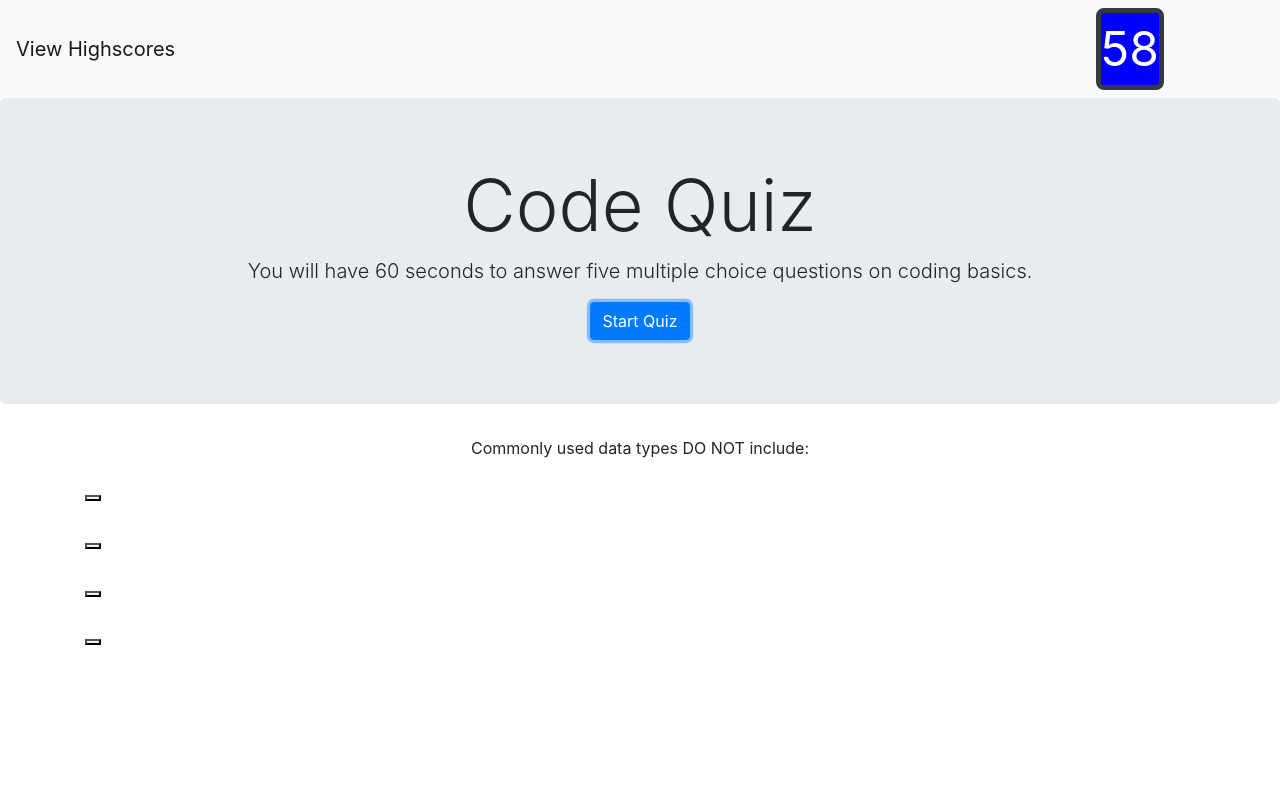
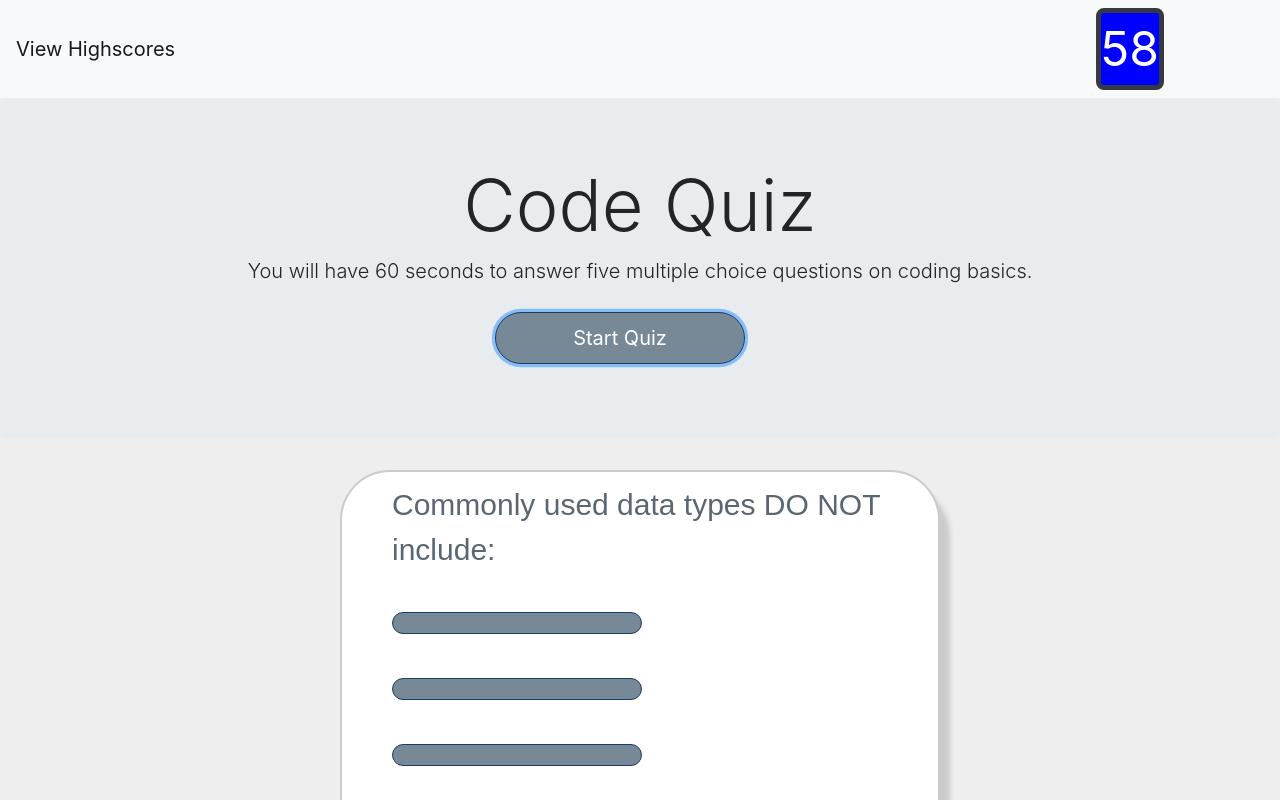
Before and after one commit to mfortier14/WebAPI, a plain HTML site: page index.html in a window 1280 px wide. Both pictures are taken after a click on the button "Start Quiz". Shown: the top 800 px of the page. Drawn offline with nearby package versions, Linux system fonts and the light colour scheme.

Commit message:
css changes

```diff
--- a/assets/css/style.css
+++ b/assets/css/style.css
@@ -10,54 +10,50 @@
     margin-right: 100px;
 }
 
-#question {
-    text-align: center;
-    margin-bottom: 20px;
+
+body {
+    background-color: #eeeeee;
 }
 
-#responseDiv {
-    margin: auto;
-    width: 40%;
+.container {
+    width: 600px;
+    height: 500px;
+    margin: 0 auto;
+    background-color: #fff;
+    padding: 10px 50px 50px 50px;
+    border-radius: 50px;
+    border: 2px solid #cbcbcb;
+    box-shadow: 10px 15px 5px #cbcbcb;
 }
 
-.responseOne {
-    color: white;
-    background: purple;
-    width: fit-content;
-    box-shadow: 5px 5px 5px black;
-    border-radius: 12px;
-    padding: 4px;
+.container #question {
+    font-family: sans-serif;
+    font-size: 30px;
+    color: #5a6772;
 }
 
-.responseTwo {
-    color: white;
-    background: purple;
-    width: fit-content;
-    box-shadow: 5px 5px 5px black;
-    border-radius: 12px;
-    padding: 4px;
+.buttons {
+    margin-top: 30px;
 }
 
-.responseThree {
-    color: white;
-    background: purple;
-    width: fit-content;
-    box-shadow: 5px 5px 5px black;
-    border-radius: 12px;
-    padding: 4px;
+.choiceOne, .choiceTwo, .choiceThree, .choiceFour {
+    background-color: #778897;
+    width: 250px;
+    font-size: 20px;
+    color: #fff;
+    border: 1px solid #1d3c6a;
+    border-radius: 50px;
+    margin: 10px 40px 10px 0px;
+    padding: 10px 10px;
 }
 
-.responseFour {
-    color: white;
-    background: purple;
-    width: fit-content;
-    box-shadow: 5px 5px 5px black;
-    border-radius: 12px;
-    padding: 4px;
+#quiz {
+    background-color: #778897;
+    width: 250px;
+    font-size: 20px;
+    color: #fff;
+    border: 1px solid #1d3c6a;
+    border-radius: 50px;
+    margin: 10px 40px 10px 0px;
+    padding: 10px 10px;
 }
-
-#questionDisplay {
-    display: none;
-    text-align: center;
-
-}
--- a/assets/js/questions.js
+++ b/assets/js/questions.js
@@ -66,8 +66,8 @@ var questions = [
   var Score = 0;
 
   $("#quiz").on("click", function(){
-    $("#questionDisplay").show();
-    console.log("#questionDisplay");
+    $("#quizDisplay").show();
+    console.log("#quizDisplay");
     showQuestion();
     // if they click the start quiz button, the first question will appear
   });
@@ -85,14 +85,3 @@ var questions = [
 //     showQuestion();
 // }
 // }
-
-
-function Question(title, choices, answer) {
-  this.text = text;
-  this.choices = choices;
-  this.answer = answer;
-}
-
-Question.prototype.correctAnswer = function(choices) {
-  return choices === this.answer;
-}
--- a/index.html
+++ b/index.html
@@ -30,7 +30,7 @@
     </div>
 
     <div class="container">
-            <div id="quiz">
+            <div id="quizdisplay">
                 <p id="question"></p>
                 <div class="buttons">
                 <button class="choiceOne"></button>
```
